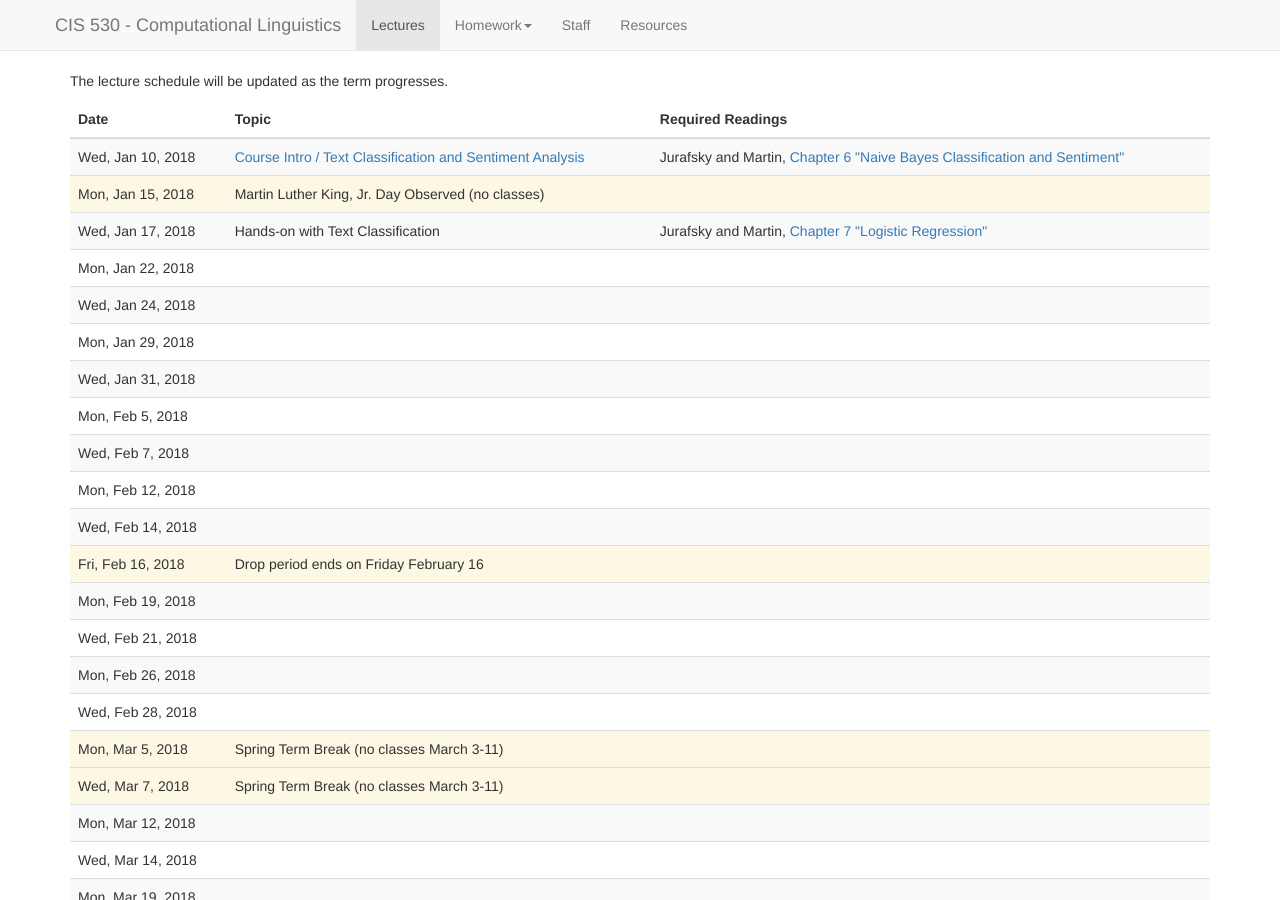
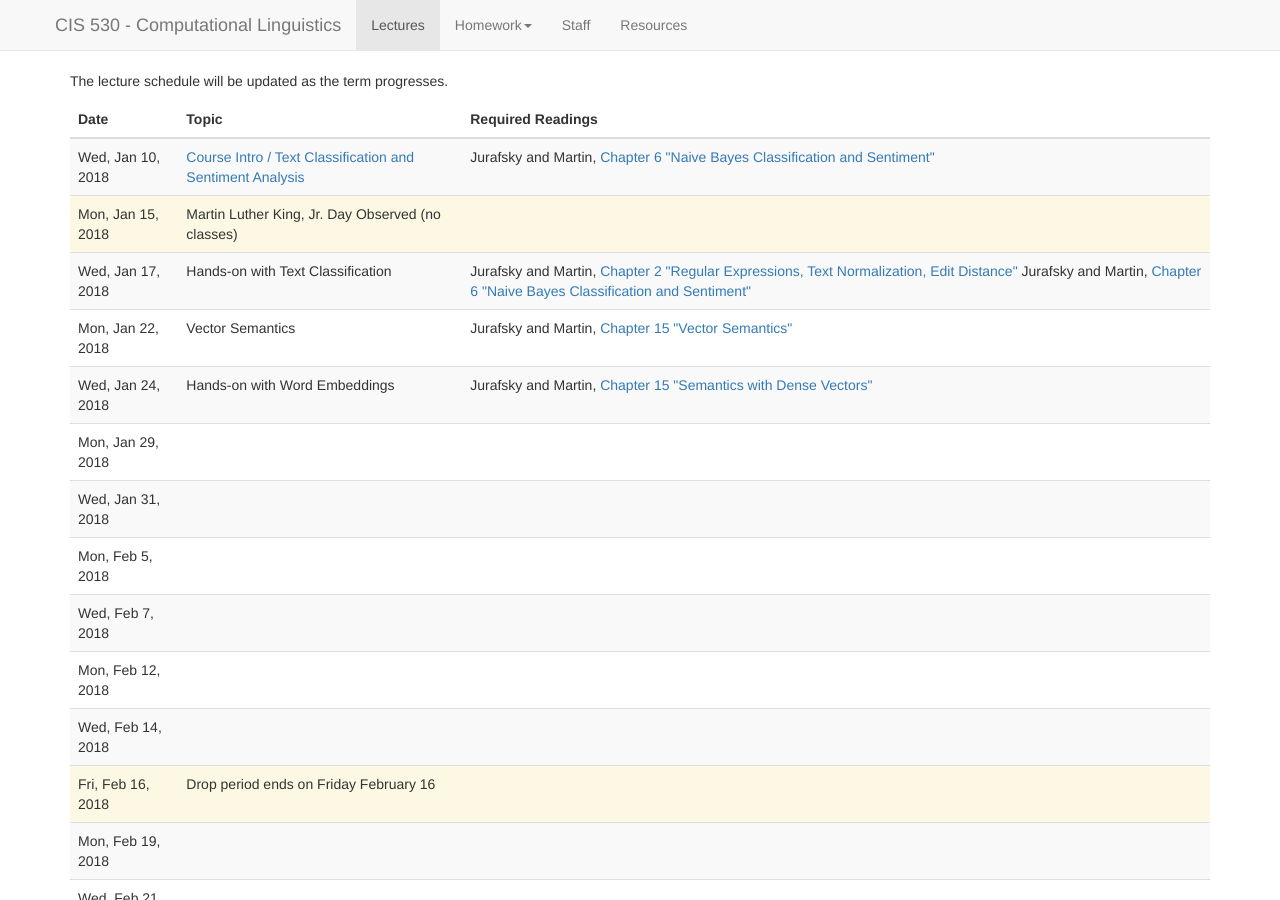
Before and after one commit to computational-linguistics-class/computational-linguistics-class.github.io, a Jekyll site: the page built from lectures.md, in a window 1280 px wide and 900 px high. Built offline with Jekyll 4.4.1, drawn with Linux system fonts in a browser that asks for light colours; nearby versions of some CDN libraries; a script that is not in the unit is left out.

Commit message:
Lecture schedule

```diff
--- a/_data/lectures.yaml
+++ b/_data/lectures.yaml
@@ -18,20 +18,35 @@
   title: Hands-on with Text Classification
   readings:
     -
-      title: Chapter 7 "Logistic Regression"
+      title: Chapter 2 "Regular Expressions, Text Normalization, Edit Distance"
       authors: Jurafsky and Martin
-      url: https://web.stanford.edu/~jurafsky/slp3/7.pdf
+      url: https://web.stanford.edu/~jurafsky/slp3/2.pdf
+      required: true
+    -
+      title: Chapter 6 "Naive Bayes Classification and Sentiment"
+      authors: Jurafsky and Martin
+      url: https://web.stanford.edu/~jurafsky/slp3/6.pdf
       required: true
 -
   date: 2018-01-22
   slides:
-  title:
+  title: Vector Semantics
   readings:
+    -
+      title: Chapter 15 "Vector Semantics"
+      authors: Jurafsky and Martin
+      url: https://web.stanford.edu/~jurafsky/slp3/15.pdf
+      required: true
 -
   date: 2018-01-24
   slides:
-  title:
+  title: Hands-on with Word Embeddings
   readings:
+    -
+      title: Chapter 15 "Semantics with Dense Vectors"
+      authors: Jurafsky and Martin
+      url: https://web.stanford.edu/~jurafsky/slp3/16.pdf
+      required: true
 -
   date: 2018-01-29
   slides:
```
